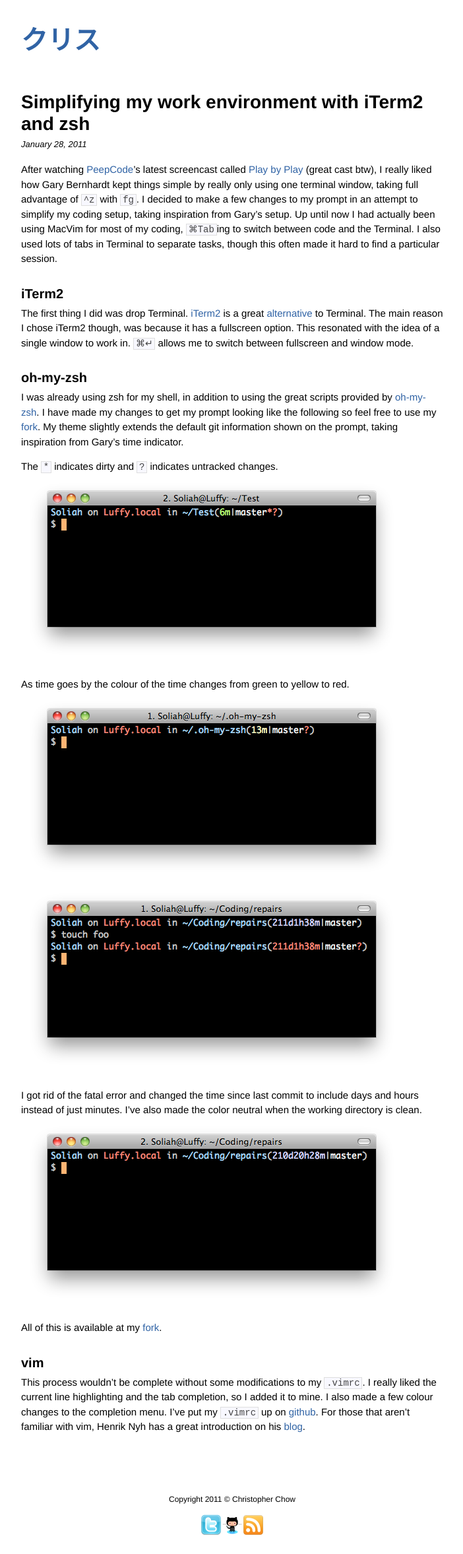
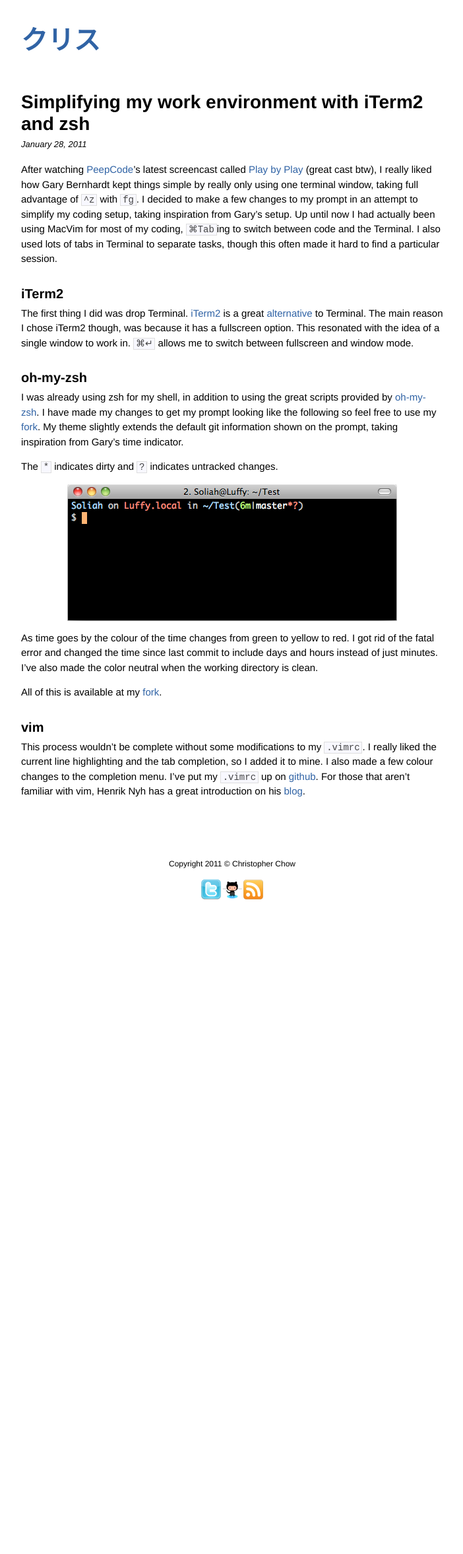
Before and after one commit to christophersjchow/blog, a Jekyll site: the page built from _posts/2011-01-28-Simplifying-my-work-environment-with-iTerm2-and-zsh.markdown, in a window 1280 px wide. Shown: the whole page at 66% size, without its empty margins (288-990 px from the left). Built offline with Jekyll 4.4.1, drawn with Linux system fonts in a browser that asks for light colours; comment, search, counter and statistics services are not loaded; after the commit the page ends 1392 px from its top, so only the background shows below that.

Commit message:
Cleaned up most recent blog post and images.

```diff
--- a/_posts/2011-01-28-Simplifying-my-work-environment-with-iTerm2-and-zsh.markdown
+++ b/_posts/2011-01-28-Simplifying-my-work-environment-with-iTerm2-and-zsh.markdown
@@ -13,11 +13,11 @@ The first thing I did was drop Terminal. [iTerm2](http://code.google.com/p/iterm
 
 I was already using zsh for my shell, in addition to using the great scripts provided by [oh-my-zsh](https://github.com/robbyrussell/oh-my-zsh). I have made my changes to get my prompt looking like the following so feel free to use my [fork](https://github.com/Soliah/oh-my-zsh). My theme slightly extends the default git information shown on the prompt, taking inspiration from Gary's time indicator.
 
-The `*` indicates dirty and `?` indicates untracked changes. <img src="/images/posts/2011-01-28-001.png" />
+The `*` indicates dirty and `?` indicates untracked changes.
 
-As time goes by the colour of the time changes from green to yellow to red. <img src="/images/posts/2011-01-28-003.png" /> <img src="/images/posts/2011-01-28-004.png" />
+<img src="/images/posts/2011-01-28-001.png" />
 
-I got rid of the fatal error and changed the time since last commit to include days and hours instead of just minutes. I've also made the color neutral when the working directory is clean. <img src="/images/posts/2011-01-28-002.png" />
+As time goes by the colour of the time changes from green to yellow to red. I got rid of the fatal error and changed the time since last commit to include days and hours instead of just minutes. I've also made the color neutral when the working directory is clean.
 
 All of this is available at my [fork](https://github.com/Soliah/oh-my-zsh).
 
--- a/css/screen.css
+++ b/css/screen.css
@@ -95,14 +95,19 @@ p code, ol code {
 .post {
   padding-bottom: 25px;
 }
+/* line 74, ../sass/screen.sass */
+.post img {
+  text-align: center;
+  display: block;
+}
 
-/* line 74, ../sass/screen.sass */
+/* line 78, ../sass/screen.sass */
 .strike {
   text-decoration: line-through;
 }
 
 /* Dates */
-/* line 78, ../sass/screen.sass */
+/* line 82, ../sass/screen.sass */
 .date {
   margin: 0 0 20px 0;
   padding: 0;
@@ -110,31 +115,31 @@ p code, ol code {
 }
 
 /* Disqus Comments */
-/* line 84, ../sass/screen.sass */
+/* line 88, ../sass/screen.sass */
 #disqus_thread {
   padding-bottom: 25px;
 }
-/* line 86, ../sass/screen.sass */
+/* line 90, ../sass/screen.sass */
 #disqus_thread .dsq-item-cp, #disqus_thread .dsq-comment-options, #disqus_thread li[id^=dsq-more-], #disqus_thread .dsq-by, #disqus_thread .dsq-pagination, #disqus_thread #dsq-comments-title {
   display: none !important;
 }
-/* line 88, ../sass/screen.sass */
+/* line 92, ../sass/screen.sass */
 #disqus_thread #dsq-content #dsq-comments .dsq-comment-footer {
   margin-top: 5px;
 }
-/* line 90, ../sass/screen.sass */
+/* line 94, ../sass/screen.sass */
 #disqus_thread h3 {
   margin-bottom: 0;
 }
 
 /* Header */
-/* line 94, ../sass/screen.sass */
+/* line 98, ../sass/screen.sass */
 #header {
   padding-bottom: 20px;
 }
 
 /* Footer */
-/* line 98, ../sass/screen.sass */
+/* line 102, ../sass/screen.sass */
 #footer {
   text-align: center;
   font-size: 12px;
@@ -142,7 +147,7 @@ p code, ol code {
   padding-top: 10px;
 }
 
-/* line 104, ../sass/screen.sass */
+/* line 108, ../sass/screen.sass */
 #error {
   width: 80%;
   margin: 0 auto;
--- a/sass/screen.sass
+++ b/sass/screen.sass
@@ -71,6 +71,10 @@ p code, ol code
 .post
   padding-bottom: 25px
 
+  img
+    text-align: center
+    display: block
+
 .strike
   text-decoration: line-through
 
```
Also changed, not shown: images/posts/2011-01-28-001.png, images/posts/2011-01-28-002.png (deleted), images/posts/2011-01-28-003.png (deleted), images/posts/2011-01-28-004.png (deleted).
